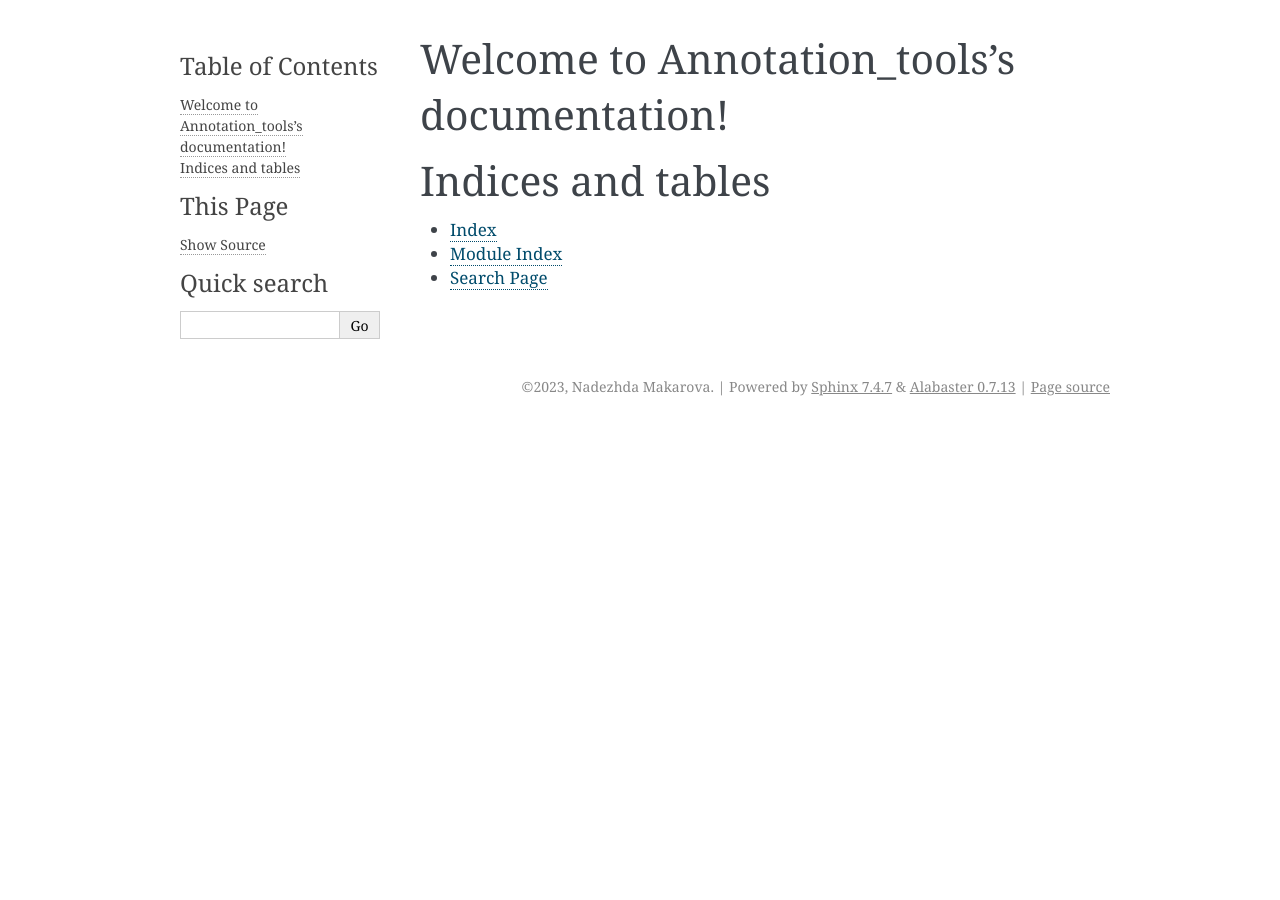
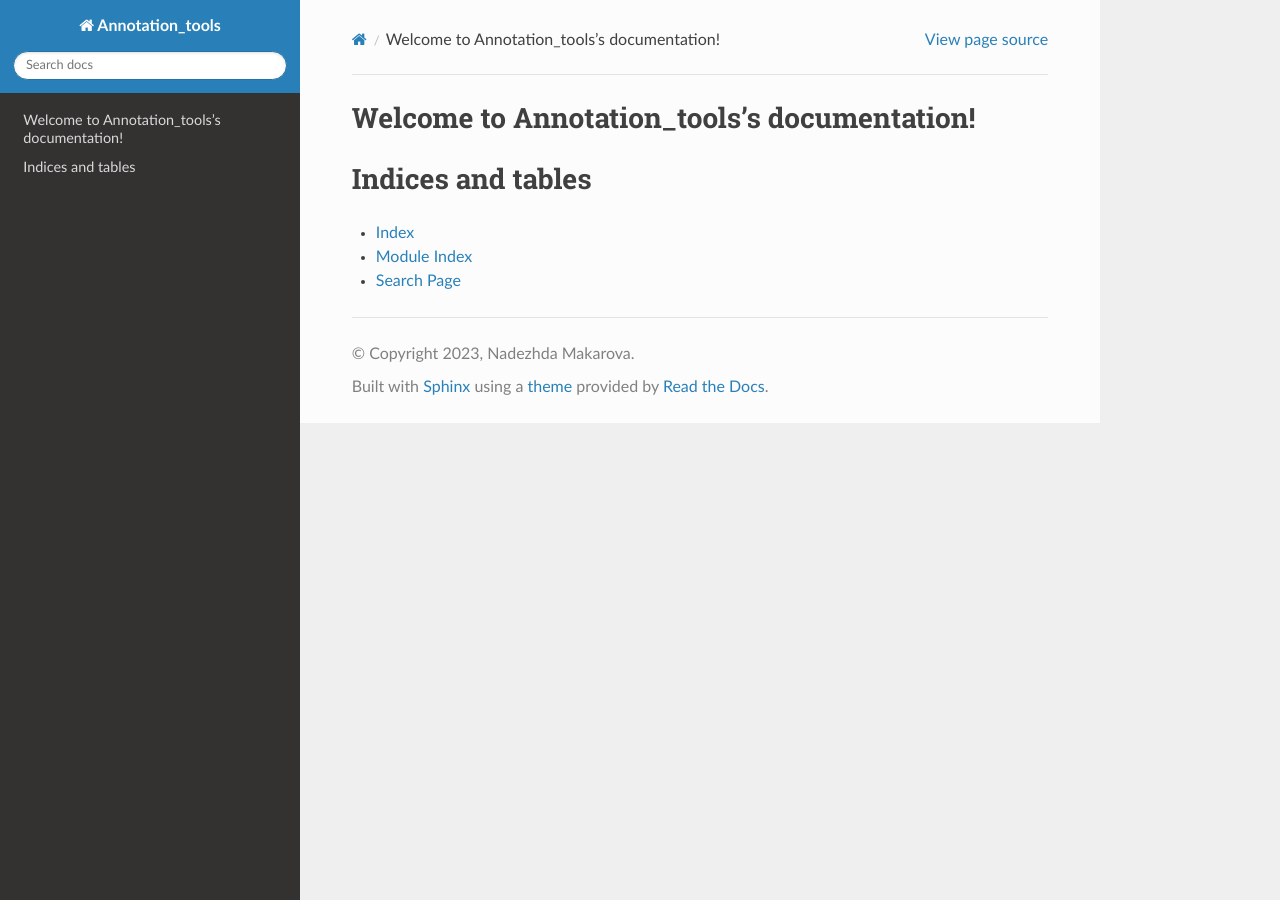
Before and after one commit to nadezhdamakarova1/Annotoation_tools, a Sphinx documentation site: the page built from docs/source/index.rst, in a window 1280 px wide. Built offline with Sphinx 7.4.7 and the Read the Docs theme 2.0.0, drawn with Linux system fonts in a browser that asks for light colours.

Commit message:
Update conf.py

```diff
--- a/docs/source/conf.py
+++ b/docs/source/conf.py
@@ -1,28 +1,57 @@
 # Configuration file for the Sphinx documentation builder.
 #
-# For the full list of built-in configuration values, see the documentation:
+# This file only contains a selection of the most common options. For a full
+# list see the documentation:
 # https://www.sphinx-doc.org/en/master/usage/configuration.html
 
+# -- Path setup --------------------------------------------------------------
+
+# If extensions (or modules to document with autodoc) are in another directory,
+# add these directories to sys.path here. If the directory is relative to the
+# documentation root, use os.path.abspath to make it absolute, like shown here.
+#
+import os
+import sys
+sys.path.insert(0, os.path.abspath('../..'))
+
+
 # -- Project information -----------------------------------------------------
-# https://www.sphinx-doc.org/en/master/usage/configuration.html#project-information
 
 project = 'Annotation_tools'
 copyright = '2023, Nadezhda Makarova'
 author = 'Nadezhda Makarova'
+
+# The full version, including alpha/beta/rc tags
 release = '1.0'
 
+
 # -- General configuration ---------------------------------------------------
-# https://www.sphinx-doc.org/en/master/usage/configuration.html#general-configuration
 
-extensions = []
+# Add any Sphinx extension module names here, as strings. They can be
+# extensions coming with Sphinx (named 'sphinx.ext.*') or your custom
+# ones.
+extensions = [    'sphinx.ext.autodoc',
+    'sphinx.ext.viewcode',
+    'sphinx.ext.napoleon'
+]
 
+# Add any paths that contain templates here, relative to this directory.
 templates_path = ['_templates']
+
+# List of patterns, relative to source directory, that match files and
+# directories to ignore when looking for source files.
+# This pattern also affects html_static_path and html_extra_path.
 exclude_patterns = []
 
 
+# -- Options for HTML output -------------------------------------------------
 
-# -- Options for HTML output -------------------------------------------------
-# https://www.sphinx-doc.org/en/master/usage/configuration.html#options-for-html-output
+# The theme to use for HTML and HTML Help pages.  See the documentation for
+# a list of builtin themes.
+#
+html_theme = 'sphinx_rtd_theme'
 
-html_theme = 'alabaster'
+# Add any paths that contain custom static files (such as style sheets) here,
+# relative to this directory. They are copied after the builtin static files,
+# so a file named "default.css" will overwrite the builtin "default.css".
 html_static_path = ['_static']
```
